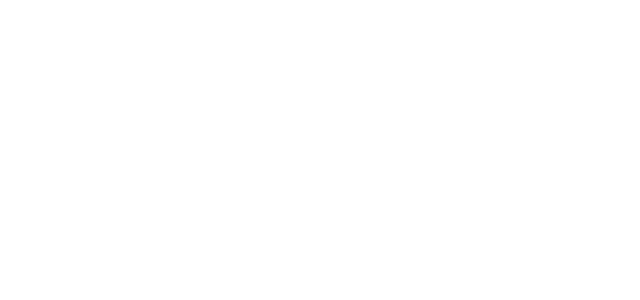
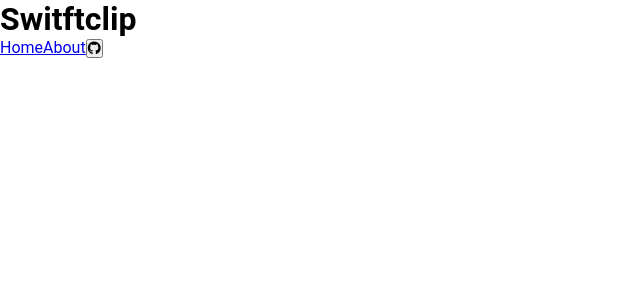
Before and after one commit to OVasconceloss/swiftclip-shortener, a React (Vite) app: page / in a window 1280 px wide. Shown: the top 300 px of the page, without its empty margins (0-640 px from the left). Built offline with nearby package versions, Linux system fonts and the light colour scheme.

Commit message:
chore: Create the main elements of the header

```diff
--- a/src/components/Header/Header.tsx
+++ b/src/components/Header/Header.tsx
@@ -1,7 +1,22 @@
+import { Link } from "react-router-dom";
+
 export const Header = () => {
     return (
         <header className="header">
-
+            <h1 className="header-title">Switftclip</h1>
+            <nav className="header-nav">
+                <Link to={`/`}>
+                    <a href="/" className="nav-link">Home</a>
+                </Link>
+                <Link to={`/about`}>
+                    <a href="#" className="nav-link">About</a>
+                </Link>
+                <a href="#" className="nav-link">
+                    <button className="nav-button">
+                        <i className="fa-brands fa-github"></i>
+                    </button>
+                </a>
+            </nav>
         </header>
     );
 };
```
